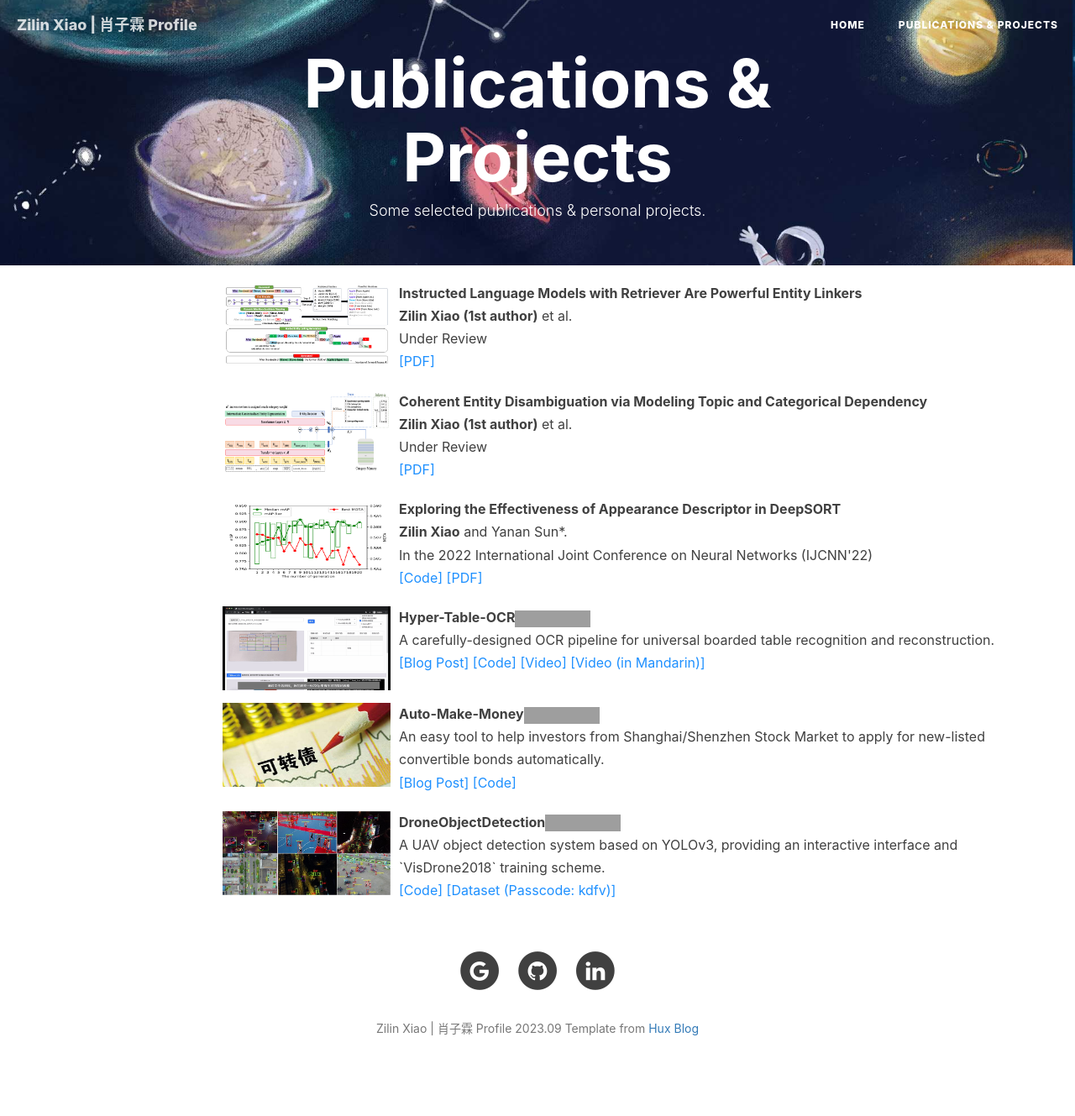
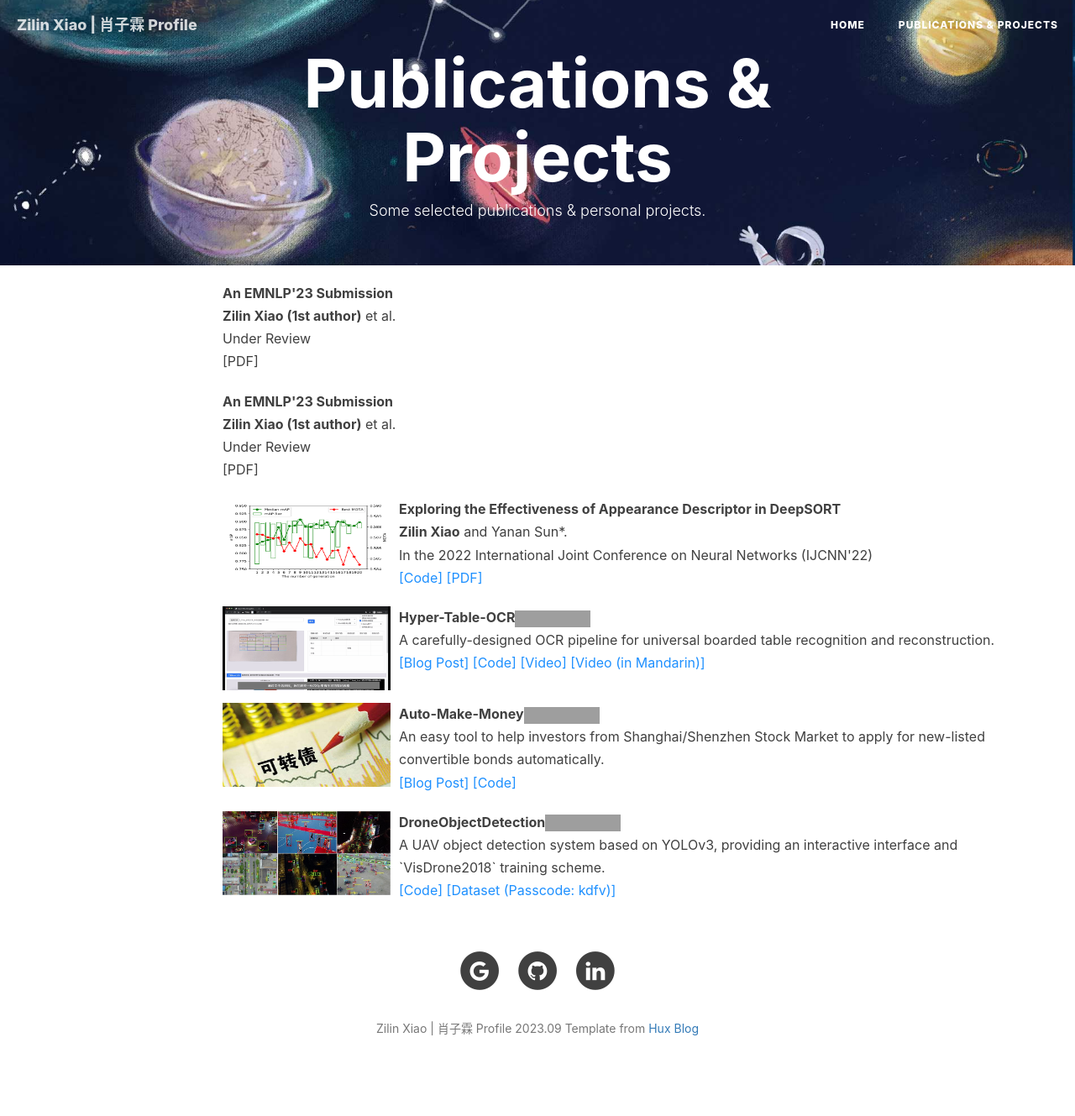
Before and after one commit to MrZilinXiao/MrZilinXiao.github.io, a Jekyll site: the page built from archive.html, in a window 1280 px wide. Shown: the whole page at 84% size. Built offline with Jekyll 4.4.1, drawn with Linux system fonts in a browser that asks for light colours; nearby versions of some CDN libraries; comment, search, counter and statistics services are not loaded; grey boxes are pictures that could not be loaded.

Commit message:
redact submission

```diff
--- a/archive.html
+++ b/archive.html
@@ -24,27 +24,39 @@ https://github.com/kitian616/jekyll-TeXt-theme
 
 		<div class="media">
 			<a name="fsaf" class="pull-left">
-				<img class="media-object" src="/img/insgenel.png" width="200px" height="100px" style="cursor: default;">
+				<!-- <img class="media-object" src="/img/insgenel.png" width="200px" height="100px" style="cursor: default;"> -->
 			</a>
 			<div class="media-body">
 				<p class="media-heading">
 					<strong>
-						Instructed Language Models with Retriever Are Powerful Entity Linkers
+						An EMNLP'23 Submission
+						<!-- Instructed Language Models with Retriever Are Powerful Entity Linkers -->
 					</strong><br>
 					<strong>Zilin Xiao (1st author)</strong> et al. <br>
 					Under Review<br>
-					<a target="_blank"
-					href="/static/instructed_language_models_wit.pdf" rel="nofollow"><font color="DodgerBlue">[PDF]</font></a>
+					[PDF]
+					<!-- <a target="_blank"
+					href="/static/instructed_language_models_wit.pdf" rel="nofollow"><font color="DodgerBlue">[PDF]</font></a> -->
 				</p>
 			</div>
 		</div>
 
 		<div class="media">
 			<a name="fsaf" class="pull-left">
-				<img class="media-object" src="/img/coherent_ed.png" width="200px" height="100px" style="cursor: default;">
+				<!-- <img class="media-object" src="/img/coherent_ed.png" width="200px" height="100px" style="cursor: default;"> -->
 			</a>
 			<div class="media-body">
 				<p class="media-heading">
+					<strong>
+						An EMNLP'23 Submission
+					</strong><br>
+					<strong>Zilin Xiao (1st author)</strong> et al. <br>
+					Under Review<br>
+					[PDF]
+					<!-- <a target="_blank"
+					href="/static/instructed_language_models_wit.pdf" rel="nofollow"><font color="DodgerBlue">[PDF]</font></a> -->
+				</p>
+				<!-- <p class="media-heading">
 					<strong>
 						Coherent Entity Disambiguation via Modeling Topic and Categorical Dependency
 					</strong><br>
@@ -52,7 +64,7 @@ https://github.com/kitian616/jekyll-TeXt-theme
 					Under Review<br>
 					<a target="_blank"
 					href="/static/coherent_entity_disambiguation.pdf" rel="nofollow"><font color="DodgerBlue">[PDF]</font></a>
-				</p>
+				</p> -->
 			</div>
 		</div>
 
```
Also changed, not shown: 6 other files.
